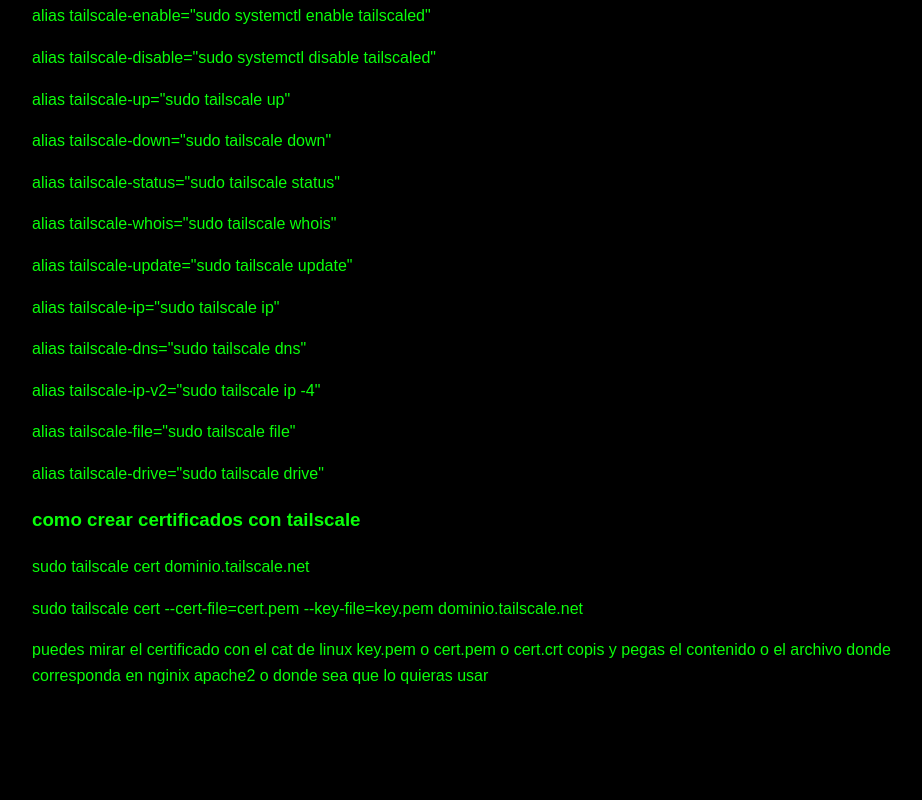
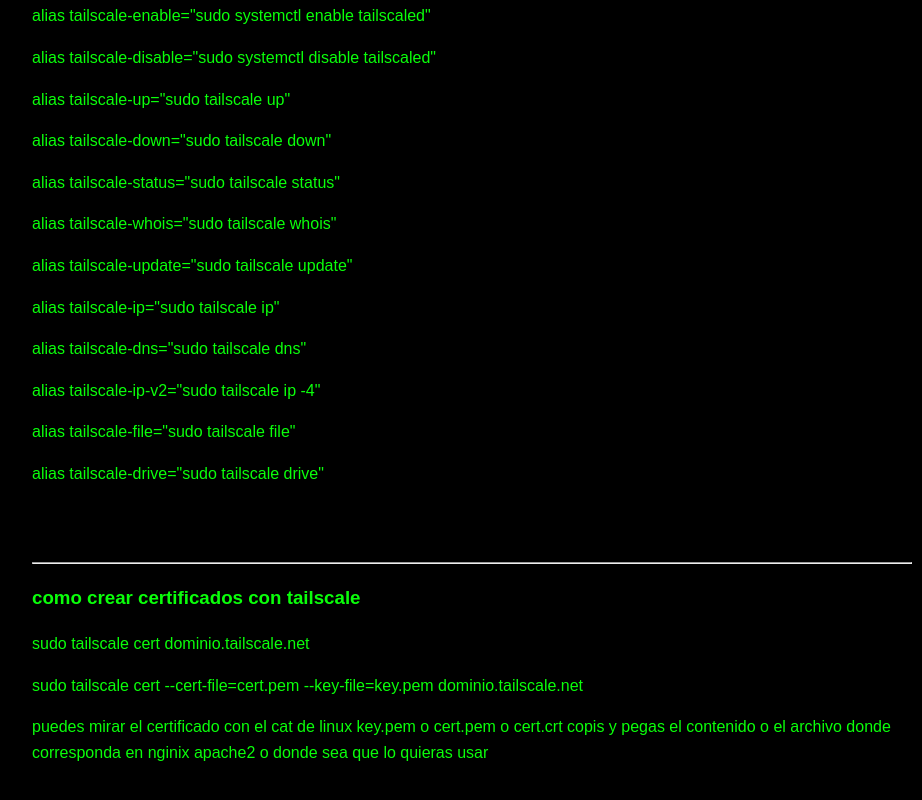
Before and after one commit to salioon/salioon.github.io, a plain HTML site: page posts/bienvenido/index.html in a window 1280 px wide. Shown: the part 842-1642 px from the top of the page, without its empty margins (328-1250 px from the left). Before the commit the page ends 1586 px from the top, so only its background shows below. Drawn offline with Linux system fonts and the light colour scheme.

Commit message:
Update index.html

```diff
--- a/posts/bienvenido/index.html
+++ b/posts/bienvenido/index.html
@@ -164,8 +164,8 @@ Como usar tailscale" />
 
     <p>alias tailscale-drive="sudo tailscale drive"</p>
 
-
-<h>  </hr>
+<br>  <br>
+<hr>   </hr>
 
 
 <h3>como crear certificados con tailscale</h3>
```
